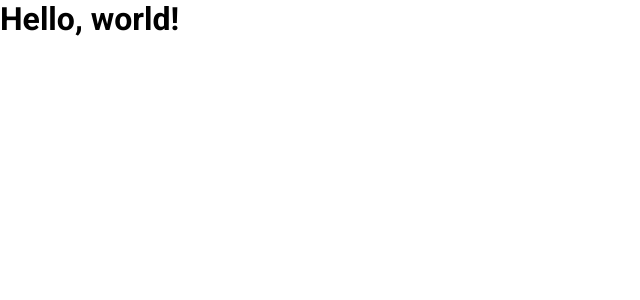
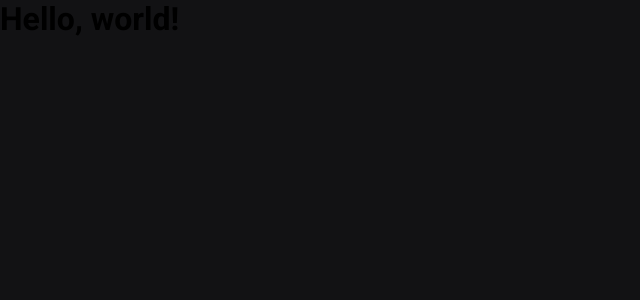
Before and after one commit to ruangustavo/ignite-feed, a React (Vite) app: page / in a window 1280 px wide. Shown: the top 300 px of the page, without its empty margins (0-640 px from the left). Built offline with nearby package versions, Linux system fonts and the light colour scheme.

Commit message:
style: change color background of body

```diff
--- a/src/App.css
+++ b/src/App.css
@@ -0,0 +1,3 @@
+body {
+  background-color: var(--gray-1);
+}
```
